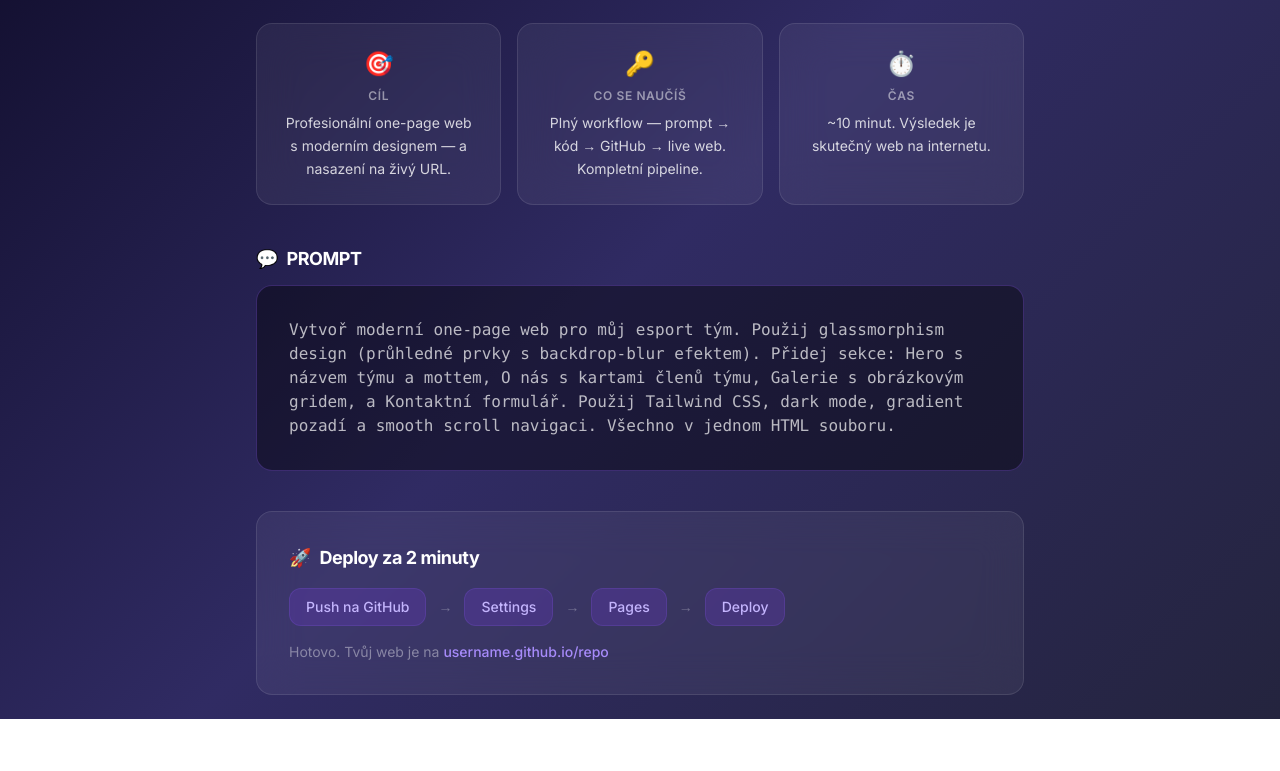
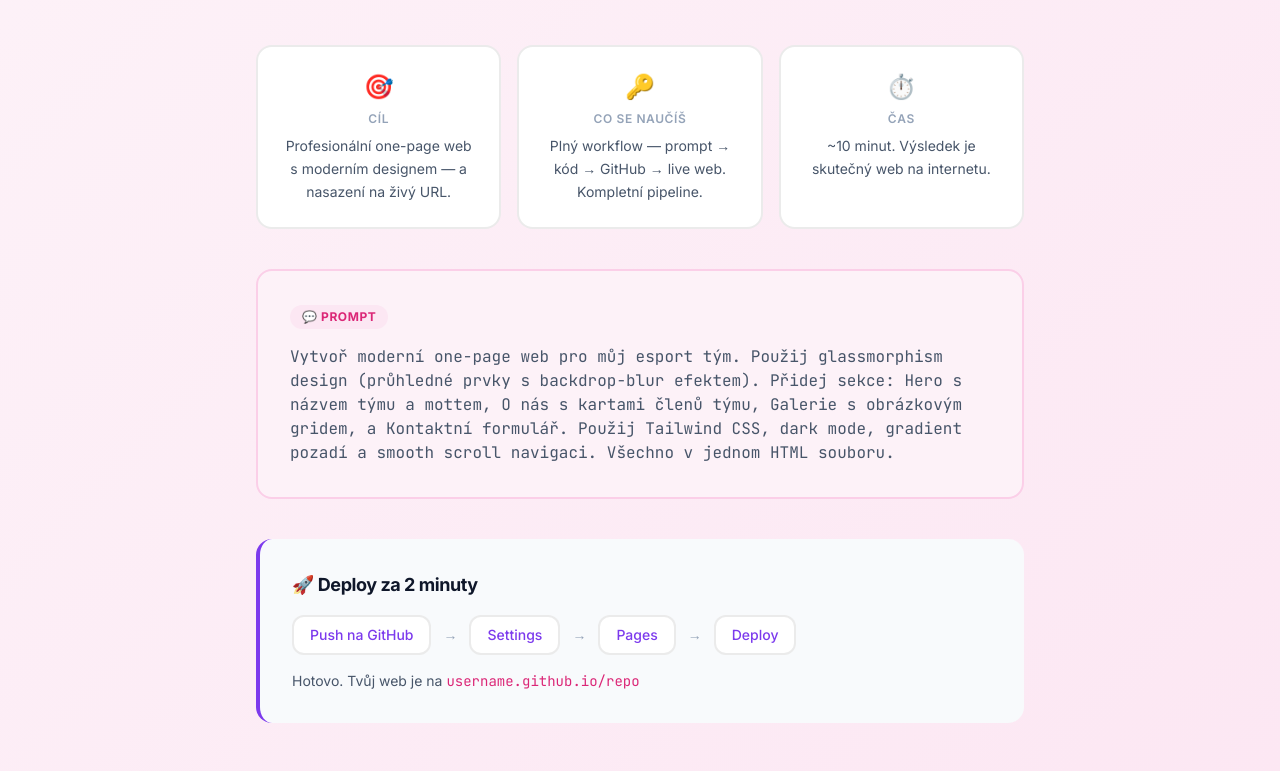
Before and after one commit to tmutina79-png/webova-stranka, a plain HTML site: page index.html in a window 1280 px wide. Shown: the part 179-950 px from the top of the page. Before the commit the page ends 898 px from the top, so only its background shows below. Drawn offline with nearby package versions, Linux system fonts and the light colour scheme.

Commit message:
style: barevné schéma podle prezentace (světlý design, pastelové gradienty)

```diff
--- a/index.html
+++ b/index.html
@@ -5,73 +5,90 @@
     <meta name="viewport" content="width=device-width, initial-scale=1.0">
     <title>🌐 Projekt 4: Landing Page</title>
     <script src="https://cdn.tailwindcss.com"></script>
+    <link rel="preconnect" href="https://fonts.googleapis.com">
+    <link href="https://fonts.googleapis.com/css2?family=Inter:wght@300;400;500;600;700;800;900&family=JetBrains+Mono:wght@400;700&display=swap" rel="stylesheet">
     <style>
-        @import url('https://fonts.googleapis.com/css2?family=Inter:wght@300;400;500;600;700;800;900&display=swap');
         * { font-family: 'Inter', sans-serif; }
         body {
-            background: linear-gradient(135deg, #0f0c29, #302b63, #24243e);
+            background: #f8fafc;
             min-height: 100vh;
         }
-        .glass {
-            background: rgba(255, 255, 255, 0.06);
-            backdrop-filter: blur(20px);
-            -webkit-backdrop-filter: blur(20px);
-            border: 1px solid rgba(255, 255, 255, 0.1);
+        .slide-bg {
+            background: linear-gradient(135deg, #fdf2f8 0%, #fce7f3 100%);
+        }
+        .card {
+            background: #ffffff;
+            border: 2px solid rgba(0,0,0,0.08);
+            transition: all 0.3s ease;
+        }
+        .card:hover {
+            border-color: rgba(0,0,0,0.12);
+            box-shadow: 0 4px 12px rgba(0,0,0,0.08);
         }
         .gradient-text {
-            background: linear-gradient(135deg, #a78bfa, #7c3aed, #c084fc);
+            background: linear-gradient(135deg, #7c3aed, #2563eb, #0891b2);
             -webkit-background-clip: text;
             -webkit-text-fill-color: transparent;
             background-clip: text;
         }
         .prompt-box {
-            background: rgba(0, 0, 0, 0.4);
-            border: 1px solid rgba(139, 92, 246, 0.3);
+            background: #fdf2f8;
+            border: 2px solid #fbcfe8;
+        }
+        .prompt-box-label {
+            color: #db2777;
+            background: #fce7f3;
+        }
+        .highlight-box {
+            background: #f8fafc;
+            border-left: 4px solid #7c3aed;
+        }
+        .tag {
+            background: #fce7f3;
+            color: #db2777;
         }
     </style>
 </head>
-<body class="text-white antialiased flex items-center justify-center p-6">
+<body class="antialiased">
 
+    <div class="slide-bg min-h-screen flex items-center justify-center p-6 md:p-12">
         <div class="max-w-3xl w-full">
 
             <!-- Hlavička -->
             <div class="text-center mb-12">
-            <p class="text-violet-400 text-sm font-semibold tracking-widest uppercase mb-3">Praktická část</p>
-            <h1 class="text-4xl md:text-5xl font-bold tracking-tight mb-4">
+                <p class="text-sm font-semibold tracking-widest uppercase mb-3" style="color: #db2777;">Praktická část</p>
+                <h1 class="text-4xl md:text-5xl font-bold tracking-tight mb-4" style="color: #0f172a;">
                     🌐 Projekt 4: <span class="gradient-text">Landing Page</span>
                 </h1>
-            <span class="inline-block bg-red-500/20 text-red-300 text-sm font-semibold px-4 py-1.5 rounded-full border border-red-500/30">
+                <span class="tag inline-block text-sm font-semibold px-4 py-1.5 rounded-full">
                     🔴 Vibe Master — Zaměření na deployment
                 </span>
             </div>
 
             <!-- Info karty -->
             <div class="grid grid-cols-1 md:grid-cols-3 gap-4 mb-10">
-            <div class="glass rounded-2xl p-6 text-center">
+                <div class="card rounded-2xl p-6 text-center">
                     <p class="text-2xl mb-2">🎯</p>
-                <p class="text-white/50 text-xs font-semibold uppercase tracking-wider mb-2">Cíl</p>
-                <p class="text-sm text-white/80 leading-relaxed">Profesionální one-page web s moderním designem — a nasazení na živý URL.</p>
+                    <p class="text-xs font-semibold uppercase tracking-wider mb-2" style="color: #94a3b8;">Cíl</p>
+                    <p class="text-sm leading-relaxed" style="color: #475569;">Profesionální one-page web s moderním designem — a nasazení na živý URL.</p>
                 </div>
-            <div class="glass rounded-2xl p-6 text-center">
+                <div class="card rounded-2xl p-6 text-center">
                     <p class="text-2xl mb-2">🔑</p>
-                <p class="text-white/50 text-xs font-semibold uppercase tracking-wider mb-2">Co se naučíš</p>
-                <p class="text-sm text-white/80 leading-relaxed">Plný workflow — prompt → kód → GitHub → live web. Kompletní pipeline.</p>
+                    <p class="text-xs font-semibold uppercase tracking-wider mb-2" style="color: #94a3b8;">Co se naučíš</p>
+                    <p class="text-sm leading-relaxed" style="color: #475569;">Plný workflow — prompt → kód → GitHub → live web. Kompletní pipeline.</p>
                 </div>
-            <div class="glass rounded-2xl p-6 text-center">
+                <div class="card rounded-2xl p-6 text-center">
                     <p class="text-2xl mb-2">⏱️</p>
-                <p class="text-white/50 text-xs font-semibold uppercase tracking-wider mb-2">Čas</p>
-                <p class="text-sm text-white/80 leading-relaxed">~10 minut. Výsledek je skutečný web na internetu.</p>
+                    <p class="text-xs font-semibold uppercase tracking-wider mb-2" style="color: #94a3b8;">Čas</p>
+                    <p class="text-sm leading-relaxed" style="color: #475569;">~10 minut. Výsledek je skutečný web na internetu.</p>
                 </div>
             </div>
 
             <!-- Prompt box -->
             <div class="mb-10">
-            <div class="flex items-center gap-2 mb-3">
-                <span class="text-lg">💬</span>
-                <h2 class="text-lg font-bold tracking-tight">PROMPT</h2>
-            </div>
-            <div class="prompt-box rounded-2xl p-6 md:p-8">
-                <p class="text-sm md:text-base text-white/70 leading-relaxed font-mono">
+                <div class="prompt-box rounded-2xl p-6 md:p-8 relative">
+                    <span class="prompt-box-label inline-block text-xs font-bold uppercase tracking-wider px-3 py-1 rounded-full mb-4">💬 Prompt</span>
+                    <p class="text-sm md:text-base leading-relaxed" style="color: #475569; font-family: 'JetBrains Mono', monospace;">
                         Vytvoř moderní one-page web pro můj esport tým. Použij glassmorphism design
                         (průhledné prvky s backdrop-blur efektem). Přidej sekce: Hero s názvem týmu a
                         mottem, O nás s kartami členů týmu, Galerie s obrázkovým gridem, a Kontaktní formulář.
@@ -82,26 +99,26 @@
             </div>
 
             <!-- Deploy info -->
-        <div class="glass rounded-2xl p-6 md:p-8">
-            <div class="flex items-center gap-2 mb-4">
-                <span class="text-lg">🚀</span>
-                <h2 class="text-lg font-bold tracking-tight">Deploy za 2 minuty</h2>
+            <div class="highlight-box rounded-2xl p-6 md:p-8">
+                <h2 class="text-lg font-bold tracking-tight mb-4" style="color: #0f172a;">
+                    🚀 Deploy za 2 minuty
+                </h2>
+                <div class="flex flex-wrap items-center gap-3 text-sm">
+                    <span class="card rounded-xl px-4 py-2 font-medium" style="color: #7c3aed;">Push na GitHub</span>
+                    <span style="color: #94a3b8;">→</span>
+                    <span class="card rounded-xl px-4 py-2 font-medium" style="color: #7c3aed;">Settings</span>
+                    <span style="color: #94a3b8;">→</span>
+                    <span class="card rounded-xl px-4 py-2 font-medium" style="color: #7c3aed;">Pages</span>
+                    <span style="color: #94a3b8;">→</span>
+                    <span class="card rounded-xl px-4 py-2 font-medium" style="color: #7c3aed;">Deploy</span>
                 </div>
-            <div class="flex flex-wrap items-center gap-3 text-sm">
-                <span class="bg-violet-600/20 text-violet-300 px-4 py-2 rounded-xl border border-violet-500/20 font-medium">Push na GitHub</span>
-                <span class="text-white/30">→</span>
-                <span class="bg-violet-600/20 text-violet-300 px-4 py-2 rounded-xl border border-violet-500/20 font-medium">Settings</span>
-                <span class="text-white/30">→</span>
-                <span class="bg-violet-600/20 text-violet-300 px-4 py-2 rounded-xl border border-violet-500/20 font-medium">Pages</span>
-                <span class="text-white/30">→</span>
-                <span class="bg-violet-600/20 text-violet-300 px-4 py-2 rounded-xl border border-violet-500/20 font-medium">Deploy</span>
-            </div>
-            <p class="text-white/40 text-sm mt-4">
-                Hotovo. Tvůj web je na <span class="text-violet-400 font-medium">username.github.io/repo</span>
+                <p class="text-sm mt-4" style="color: #475569;">
+                    Hotovo. Tvůj web je na <span style="color: #db2777; font-family: 'JetBrains Mono', monospace; font-weight: 500;">username.github.io/repo</span>
                 </p>
             </div>
 
         </div>
+    </div>
 
 </body>
 </html>
```
Lines whose indentation alone changed are shown as unchanged.
